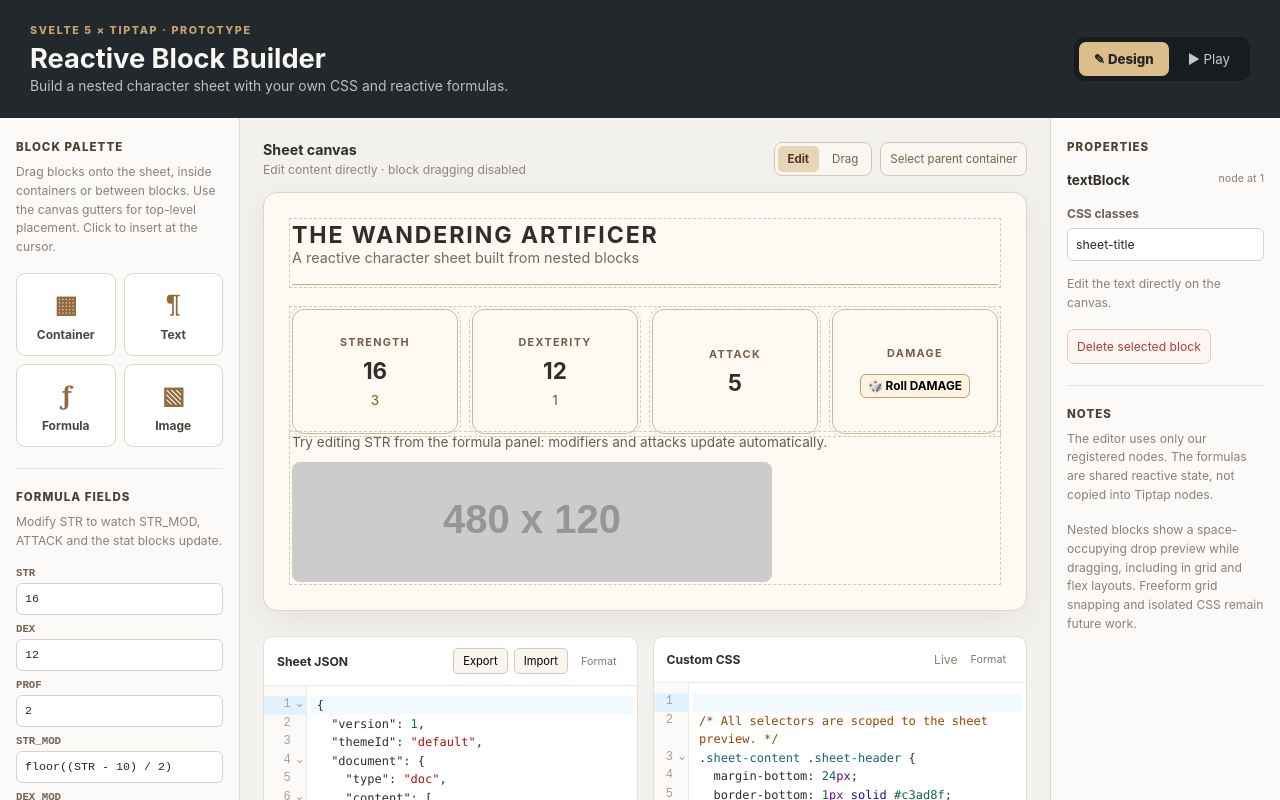
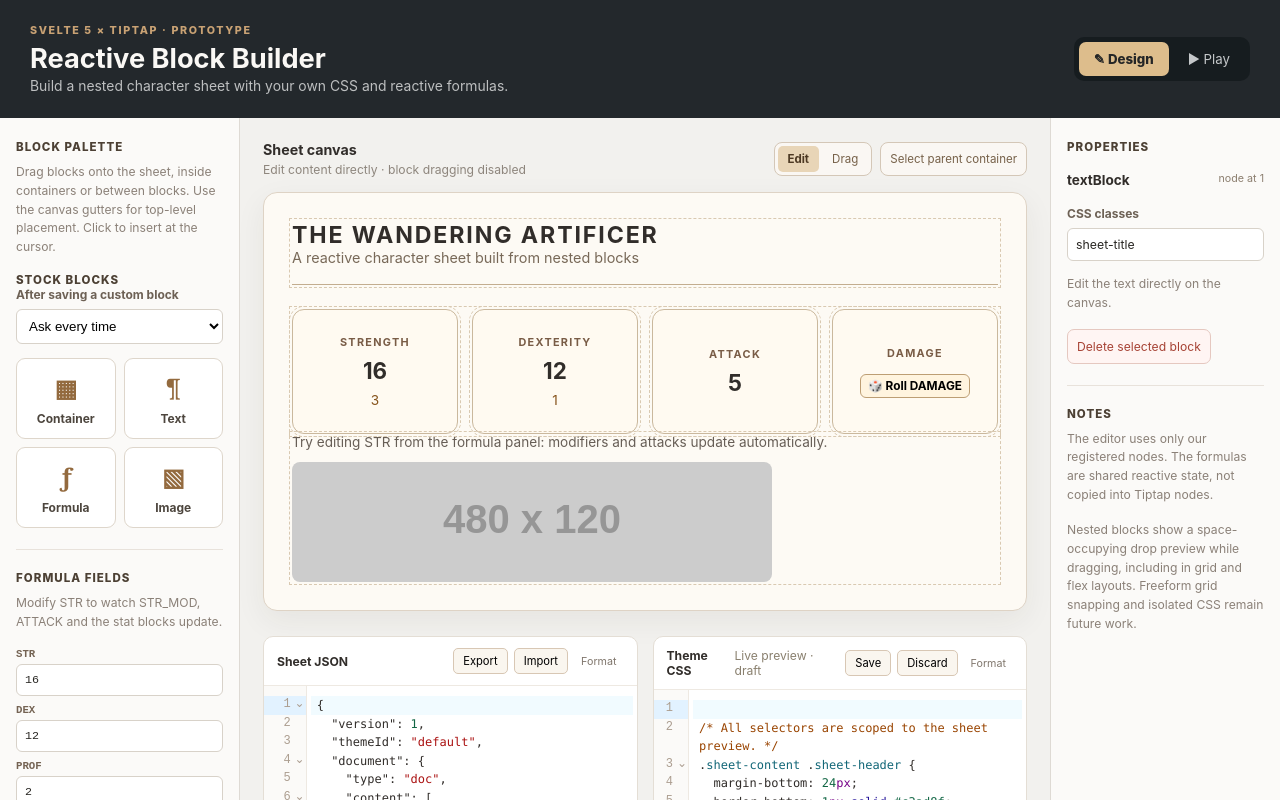
Before and after one commit to 0biWanKenobi/ReactiveBlockBuilder, a SvelteKit app: page / in a window 1280 px wide. Shown: the top 800 px of the page. Built offline with nearby package versions, Linux system fonts and the light colour scheme.

Commit message:
feat(app): custom palette, context menu, modal and session conversion prompt

```diff
--- a/src/routes/+page.svelte
+++ b/src/routes/+page.svelte
@@ -400,16 +400,19 @@
     <aside class="sidebar" inert={mode === 'play'}>
       <div class="panel-heading">Block palette</div>
       <p class="muted">Drag blocks onto the sheet, inside containers or between blocks. Use the canvas gutters for top-level placement. Click to insert at the cursor.</p>
-      <div class="palette">
-        <button draggable={mode === 'design' && designTool === 'drag'} ondragstart={(event) => dragPaletteBlock(event, 'container')}
-          ondragend={finishPaletteDrag} onclick={() => insert('container')}><span>▦</span> Container</button>
-        <button draggable={mode === 'design' && designTool === 'drag'} ondragstart={(event) => dragPaletteBlock(event, 'textBlock')}
-          ondragend={finishPaletteDrag} onclick={() => insert('textBlock')}><span>¶</span> Text</button>
-        <button draggable={mode === 'design' && designTool === 'drag'} ondragstart={(event) => dragPaletteBlock(event, 'formula')}
-          ondragend={finishPaletteDrag} onclick={() => insert('formula')}><span>ƒ</span> Formula</button>
-        <button draggable={mode === 'design' && designTool === 'drag'} ondragstart={(event) => dragPaletteBlock(event, 'image')}
-          ondragend={finishPaletteDrag} onclick={() => insert('image')}><span>▧</span> Image</button>
-      </div>
+      <div class="panel-heading">Stock blocks</div>
+      <label class="property">
+        <span>After saving a custom block</span>
+        <select aria-label="After saving a custom block" bind:value={saveBehavior}>
+          <option value="ask">Ask every time</option>
+          <option value="replace">Replace original with custom block</option>
+          <option value="keep">Keep original unchanged</option>
+        </select>
+      </label>
+      <BlockPalette customBlocks={library.definitions}
+        draggable={mode === 'design' && designTool === 'drag'} onInsert={insert}
+        onDragStart={dragPaletteBlock} onDragEnd={finishPaletteDrag}
+        onEdit={(block) => { editedBlock = block; pendingConversion = null; }} />
       <div class="separator"></div>
       <div class="panel-heading">Formula fields</div>
       <p class="muted">Modify STR to watch STR_MOD, ATTACK and the stat blocks update.</p>
@@ -448,8 +451,14 @@
         {/if}
       </div>
       <div class="sheet-frame" class:playing={mode === 'play'}>
-        <div class="sheet-content">
+        <div class="sheet-content" oncontextmenu={contextMenu}>
           <div bind:this={canvas}></div>
+          {#if contextPosition !== null}
+            <div class="context-action">
+              <button onclick={() => { if (contextPosition !== null) startNewDefinition(contextPosition); contextPosition = null; }}>Save as custom block</button>
+              <button onclick={() => contextPosition = null} aria-label="Close context menu">✕</button>
+            </div>
+          {/if}
         </div>
       </div>
       {#if message}<div class="status" role="status" inert={mode === 'play'}>{message}</div>{/if}
@@ -468,13 +477,15 @@
         </section>
         <section class="source-panel">
           <div class="source-heading">
-            <strong>Custom CSS</strong>
+            <strong>Theme CSS</strong>
             <div class="source-actions">
-              <span>Live</span>
+              <span>Live preview · draft</span>
+              <button onclick={saveThemeCSS}>Save</button>
+              <button onclick={discardThemeCSS}>Discard</button>
               <button class="format-button" title="Format CSS" aria-label="Format CSS" onclick={formatCSS}>Format</button>
             </div>
           </div>
-          <CodeEditor language="css" label="Custom sheet CSS" value={css} onChange={(next) => css = next} />
+          <CodeEditor language="css" label="Theme CSS" value={css} onChange={(next) => css = next} />
         </section>
       </div>
     </main>
@@ -485,14 +496,14 @@
         <p class="muted">Switch to Design to modify nodes.</p>
       {:else if selected}
         <div class="selection-heading"><strong>{selected.type}</strong><span>node at {selected.pos}</span></div>
-        <label class="property">
+        {#if !selectedIsInsideCustomBlock()}<label class="property">
           <span>CSS classes</span>
           <input
             aria-label="Selected block CSS classes"
             value={String(selected.attrs.class ?? '')}
             oninput={(event) => editAttribute('class', event.currentTarget.value)}
           />
-        </label>
+        </label>{/if}
         {#if selected.type === 'formula'}
           <label class="property">
             <span>Field ID</span>
@@ -515,7 +526,7 @@
         {:else}
           <p class="muted">The container can hold other blocks. Select its inner blocks or edit its CSS layout rules.</p>
         {/if}
-        <button class="danger-button" onclick={removeSelected}>Delete selected block</button>
+        {#if !selectedIsInsideCustomBlock()}<button class="danger-button" onclick={removeSelected}>Delete selected block</button>{/if}
       {:else}
         <p class="muted">Select a text, formula, image or container block to edit its properties.</p>
       {/if}
@@ -526,6 +537,29 @@
     </aside>
   </div>
 </div>
+
+{#if editedBlock}
+  <CustomBlockEditorModal
+    initial={editedBlock}
+    initialCSS={blockCSS[editedBlock.typeId] ?? ''}
+    {library} {fields}
+    onSave={saveDefinition}
+    onClose={() => { editedBlock = null; pendingConversion = null; }}
+  />
+{/if}
+{#if conversionPrompt}
+  <div class="confirmation-backdrop">
+    <div class="confirmation" role="dialog" aria-modal="true" aria-label="Saved custom block">
+      <h2>Custom block saved</h2>
+      <p>Replace the original container with an instance of the new custom block?</p>
+      <label><input type="checkbox" bind:checked={rememberChoice}/> Remember for this session</label>
+      <div class="confirmation-actions">
+        <button onclick={() => conversionChoice(false)}>Keep original</button>
+        <button onclick={() => conversionChoice(true)}>Replace original</button>
+      </div>
+    </div>
+  </div>
+{/if}
 
 <style>
   :global(*) { box-sizing: border-box; }
@@ -561,6 +595,16 @@
   .inspector { border-right: 0; border-left: 1px solid #dedad4; }
   .panel-heading { color: #4c4034; text-transform: uppercase; letter-spacing: .09em; font-weight: 800; font-size: .72rem; }
   .muted { font-size: .76rem; line-height: 1.55; color: #8b8178; margin: 9px 0 16px; }
+  .context-action { display: flex; gap: 6px; padding: 10px; background: #fff7e9; border: 1px solid #c7ab83; border-radius: 8px; margin: 8px; }
+  .context-action button { border: 1px solid #d4c7b7; border-radius: 6px; padding: 7px; background: white; cursor: pointer; }
+  .confirmation-backdrop { position: fixed; inset: 0; z-index: 120; background: #0008; display: grid; place-items: center; }
+  .confirmation { background: #fffaf3; padding: 24px; border-radius: 12px; width: min(420px, 90vw); box-shadow: 0 20px 50px #0004; }
+  .confirmation h2 { font-size: 1.1rem; }
+  .confirmation label { display: flex; gap: 8px; align-items: center; font-size: .85rem; }
+  .confirmation label input { width: auto; min-width: 0; }
+  .confirmation-actions { display: flex; justify-content: flex-end; gap: 10px; margin-top: 20px; }
+  .confirmation-actions button { padding: 9px; border: 1px solid #d4c7b7; background: #f6e7cf; border-radius: 7px; cursor: pointer; }
+  select { width: 100%; padding: 8px; border: 1px solid #d8d2c9; border-radius: 6px; background: white; }
   .palette { display: grid; grid-template-columns: 1fr 1fr; gap: 8px; }
   .palette button { display: flex; align-items: center; flex-direction: column; gap: 7px; padding: 13px 5px; border: 1px solid #ded6cb; background: white; border-radius: 9px; color: #4d463e; font-weight: 650; font-size: .75rem; }
   .palette button:hover { border-color: #a9773c; }
```
